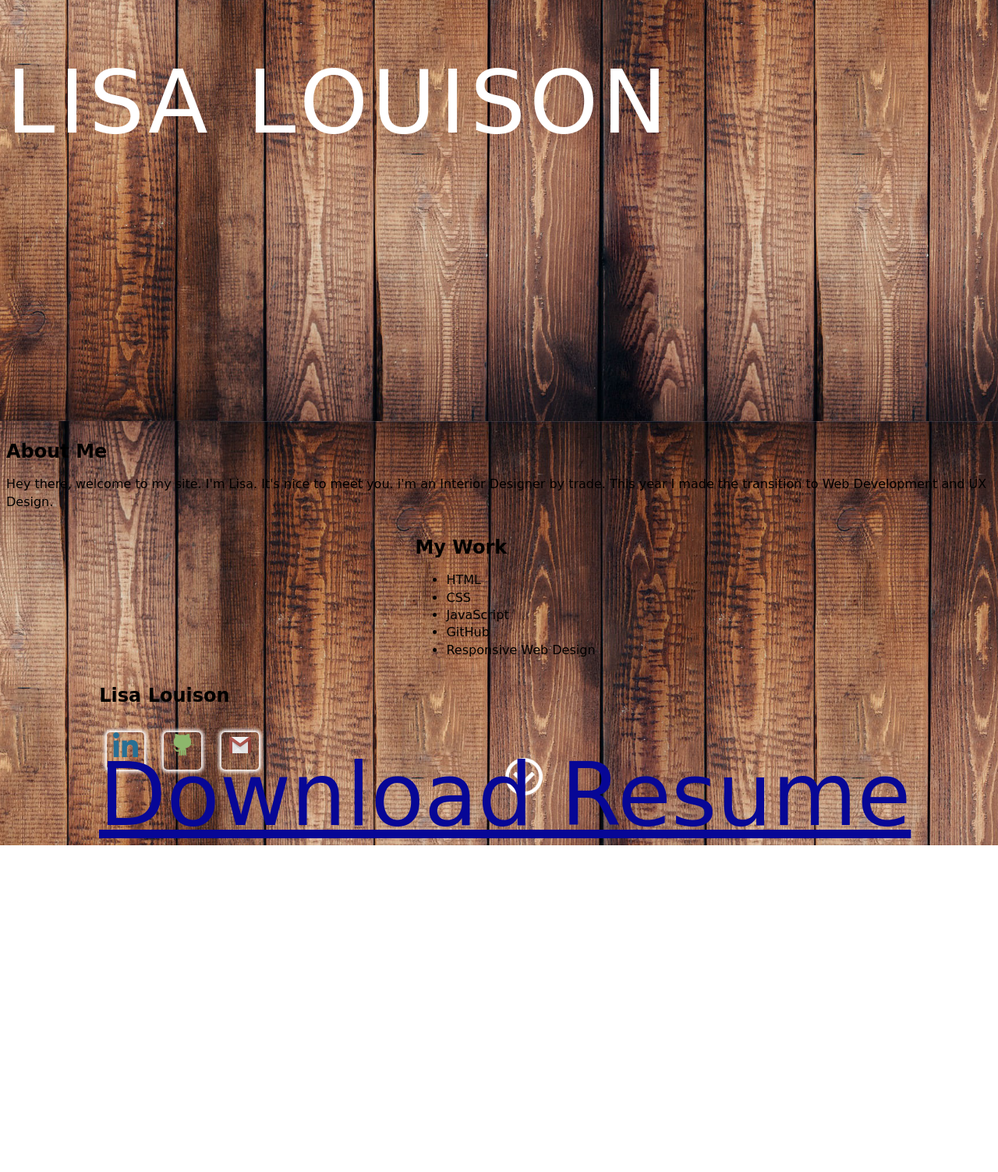
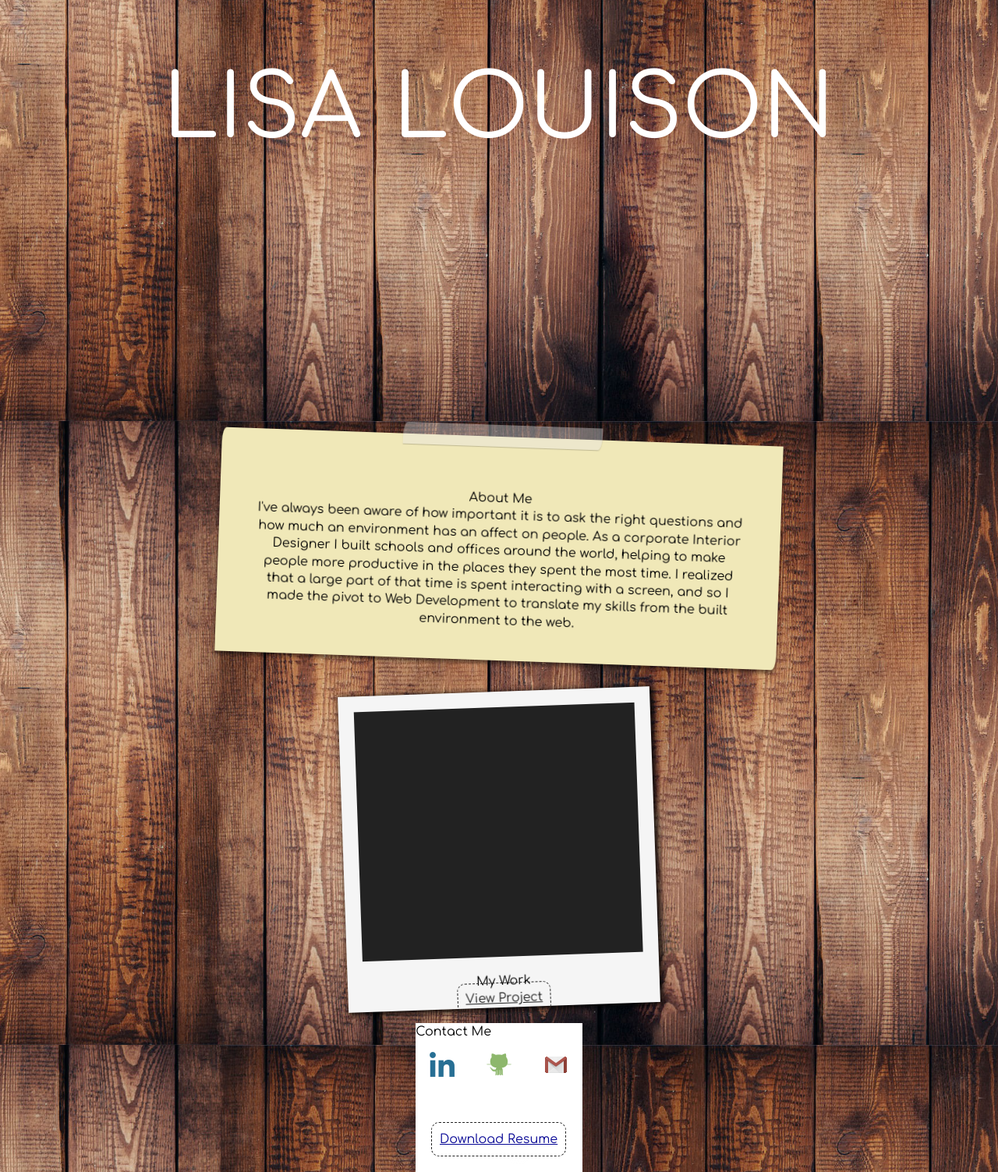
Before and after one commit to llouison/llouison.github.io, a plain HTML site: page index.html in a window 1280 px wide. Shown: the part 260-1763 px from the top of the page at 78% size. Before the commit the page ends 1344 px from the top, so only its background shows below. Drawn offline with Linux system fonts and the light colour scheme.

Commit message:
updated section divs

```diff
--- a/index.html
+++ b/index.html
@@ -1,9 +1,13 @@
-<!-- <!doctype html> -->
-<html lang="en">
+<!DOCTYPE html>
+<html lang='en'>
 <head>
-		<meta charset="utf-8">
-		<title>Lisa Lou</title>
-		<link rel="stylesheet" type="text/css" href="css/style.css">
+  <meta charset='UTF-8' />
+  <meta name='viewport' content='width=device-width, initial-scale=1.0' />
+  <meta http-equiv='X-UA-Compatible' content='ie=edge' />
+  <title>Lisa Louison</title>
+  <link href="https://fonts.googleapis.com/css?family=Comfortaa" rel="stylesheet">
+  <link rel='stylesheet' type='text/css' href='./css/reset.css'>
+  <link rel='stylesheet' type='text/css' href='./css/style.css'>
 </head>
 <body>
 	<div class="menu-wrapper">
@@ -18,50 +22,31 @@
    		</div>
 	</div>
 	<div class="hero">
-            <div class="greeting">
-                <span>L</span>
-                <span>I</span>
-                <span>S</span>
-                <span>A</span>
-                <span> </span>
-                <span>L</span>
-                <span>O</span>
-                <span>U</span>
-                <span>I</span>
-                <span>S</span>
-                <span>O</span>
-                <span>N</span>
+        <div class="name">
+            <span>L</span><span>I</span><span>S</span><span>A</span><span> </span><span>L</span><span>O</span><span>U</span><span>I</span><span>S</span><span>O</span><span>N</span>
         </div>
 		<a href="#about"><img src="images/arrow.png" alt="down arrow" class="arrow"></a>
+	</div> <!--end of hero div-->
+    <div class="note" id="about">
+        <h2>About Me</h2>
+        <p>I've always been aware of how important it is to ask the right questions and how much an environment has an affect on people. As a corporate Interior Designer I built schools and offices around the world, helping to make people more productive in the places they spent the most time. I realized that a large part of that time is spent interacting with a screen, and so I made the pivot to Web Development to translate my skills from the built environment to the web.</p>
     </div>
-<!--        end of hero div-->
-        <section class="beforesection"></section>
-        <div class="two" id="about">
-            <h2>About Me</h2>
-            <p>Hey there, welcome to my site. I'm Lisa. It's nice to meet you. i'm an Interior Designer by trade. This year I made the transition to Web Development and UX Design.</p>
-        </div>
-        <section class="aftersection"></section>
-        <div class="three" id="work">
-        	<div slide_container>
+    <div class="polaroid" id="work">
+        <div class="polaroid_photo"></div>
+        <div class="polaroid_content">
             <h2>My Work</h2>
-            	<ul>
-                	<li>HTML</li>
-                	<li>CSS</li>
-                	<li>JavaScript</li>
-                	<li>GitHub</li>
-                	<li>Responsive Web Design</li>
-            	</ul>
+            <a href='#' class="button">View Project</a>
         </div>
     </div>
-        <div class="four" id="contact">
-            <h2>Lisa Louison</h2>
+    <div class="contact_card" id="contact">
+        <h2>Contact Me</h2>
         <ul class="social_nav">
             <li><a href="https://www.linkedin.com/in/lisa-louison" class="linkedin" target="_blank"><img src="images/linkedin.png" class="fa fa-linkedin"></a></li>
             <li><a href="https://github.com/llouison" class="github" target="_blank"><img src="images/github.png" class="fa fa-github"></a></li>
             <li><a href="#" class="gmail" target="_blank"><img src="images/gmail.png" class="fa fa-gmail"></a></li>
         </ul>
         <br/>
-            <span class="resume_button"><a href="lisalouison_webdesign_resume.pdf" target="_blank">Download Resume</a></span>
+        <span class="button"><a href="lisalouison_webdesign_resume.pdf" target="_blank">Download Resume</a></span>
     </div>
     <script type="text/javascript" src="js/script.js"></script>
 </body>
```
Lines whose indentation alone changed are shown as unchanged.
